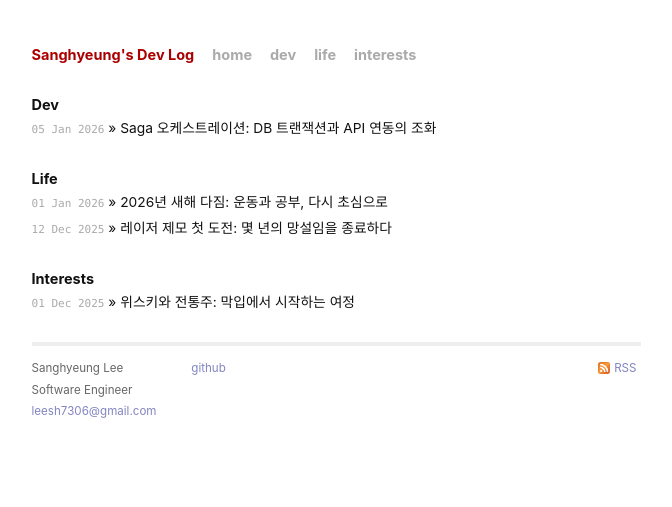
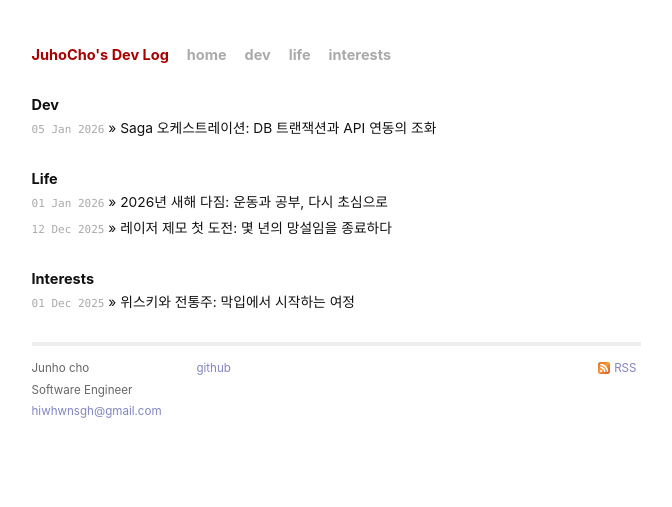
Before and after one commit to hiwhwnsgh/hiwhwnsgh.github.io, a Jekyll site: the page built from index.html, in a window 1280 px wide. Shown: the top 507 px of the page, without its empty margins (304-976 px from the left). Built offline with Jekyll 4.4.1, drawn with Linux system fonts in a browser that asks for light colours.

Commit message:
fix(main) : Update _config.yml

```diff
--- a/_config.yml
+++ b/_config.yml
@@ -1,10 +1,10 @@
-title: Sanghyeung's Dev Log
+title: JuhoCho's Dev Log
 description: A blog about software development, programming, and technology.
-author: Sanghyeung Lee
-email: leesh7306@gmail.com
+author: Junho cho
+email: hiwhwnsgh@gmail.com
 
-github_url: https://github.com/SanghyeungLee
-url: "https://sanghyeunglee.github.io"
+github_url: https://github.com/hiwhwnsgh
+url: "https://hiwhwnsgh.github.io"
 
 footer_line1: "Software Engineer"
 
```
